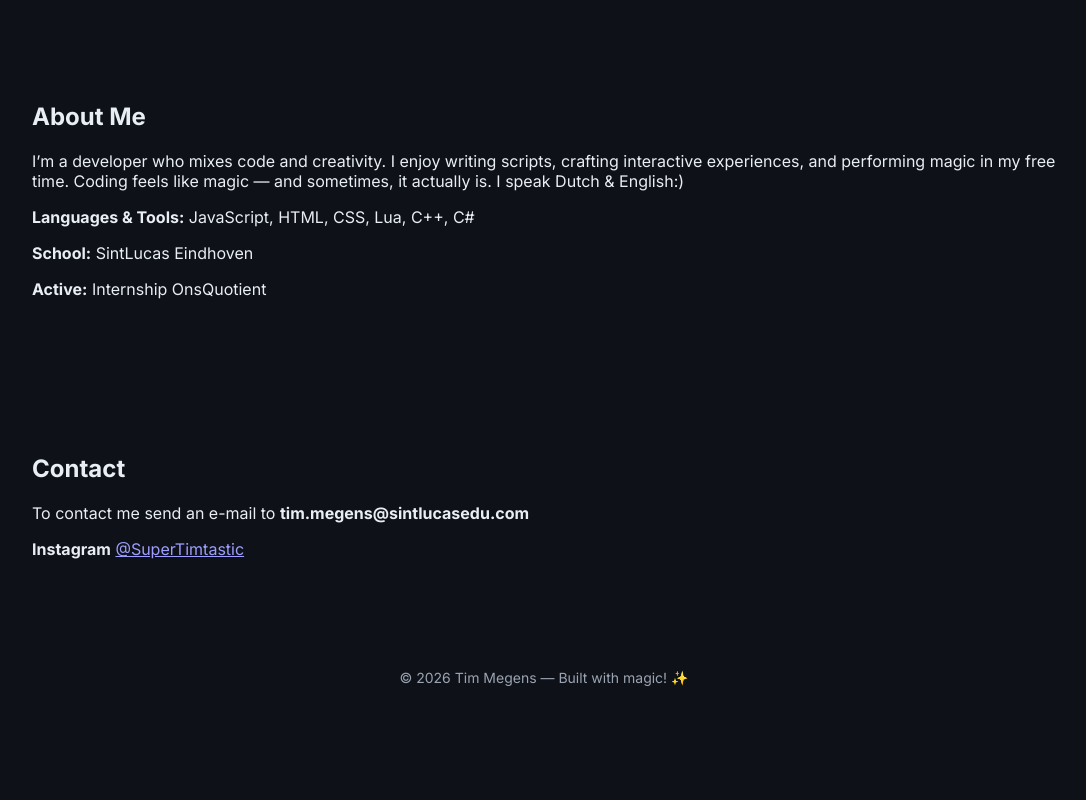
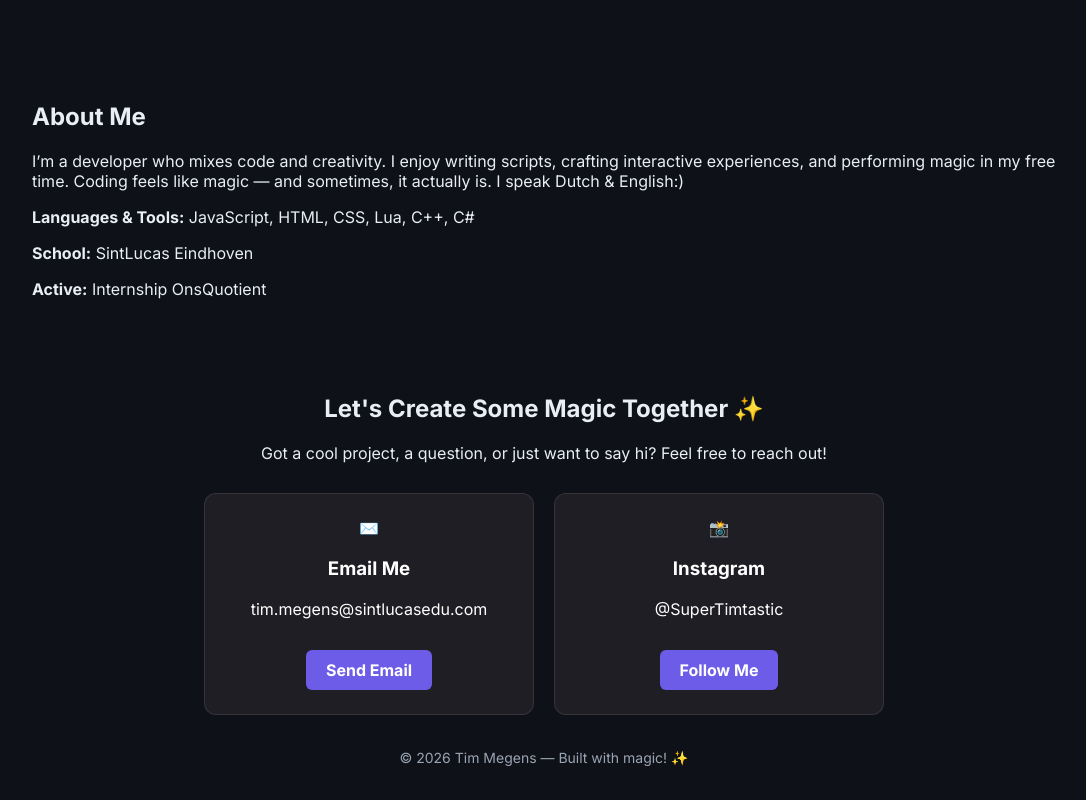
Before and after one commit to Tim20077/Tim20077.github.io, a website: page index.html in a window 1280 px wide. Shown: the part 1498-2298 px from the top of the page, without its empty margins (96-1182 px from the left). Before the commit the page ends 2218 px from the top, so only its background shows below. Drawn offline with Linux system fonts and the light colour scheme.

Commit message:
Refresh contact cards and quiz fades
Updated the contact sections in both the English and Dutch landing pages to use a modern card layout with email and Instagram actions. Added matching CSS styling for the new contact cards and improved the quiz presentation with fade-in/fade-out animation keyframes for a smoother visual effect.

```diff
--- a/index.html
+++ b/index.html
@@ -200,10 +200,27 @@
     </section>
 
 
-    <section id="contact" class="section">
-       <h2>Contact</h2>
-        <p>To contact me send an e-mail to <strong>tim.megens@sintlucasedu.com</strong></p>
-        <p><strong>Instagram</strong> <a href="https://www.instagram.com/SuperTimtastic" target="_blank">@SuperTimtastic</a></p>
+    <section id="contact" class="contact-section">
+        <h2 class="contact-intro">Let's Create Some Magic Together ✨</h2>
+        <p class="contact-intro">Got a cool project, a question, or just want to say hi? Feel free to reach out!</p>
+
+        <div class="contact-cards">
+            <!-- mail card -->
+            <div class="contact-card">
+                <div class="card-icon">✉️</div>
+                <h3>Email Me</h3>
+                <p>tim.megens@sintlucasedu.com</p>
+                <a href="mailto:tim.megens@sintlucasedu.com" class="contact-btn">Send Email</a>
+            </div>
+
+            <!-- instagram card -->
+            <div class="contact-card">
+                <div class="card-icon">📸</div>
+                <h3>Instagram</h3>
+                <p>@SuperTimtastic</p>
+                <a href="https://www.instagram.com/SuperTimtastic" target="_blank" class="contact-btn">Follow Me</a>
+            </div>
+        </div>
     </section>
 </main>
 
--- a/styles.css
+++ b/styles.css
@@ -233,3 +233,50 @@ footer {
     border-radius: 10px;
     transition: width 1s ease;
 }
+.contact-section {
+    align-items: center;
+
+}
+.contact-intro {
+    justify-self: center;
+}
+
+.contact-cards {
+    display: flex;
+    gap: 20px;
+    justify-content: center;
+    flex-wrap: wrap;
+    margin-top: 30px;
+    color: White  !important;
+}
+
+.contact-card {
+    background: #1e1e24; /* Of een kleur die bij je theme past */
+    border: 1px solid rgba(255, 255, 255, 0.1);
+    border-radius: 12px;
+    padding: 24px;
+    width: 280px;
+    text-align: center;
+    transition: transform 0.3s ease, box-shadow 0.3s ease;
+}
+
+.contact-card:hover {
+    transform: translateY(-8px) rotate(-1deg); /* Speels / kaart-effect */
+    box-shadow: 0 10px 25px rgba(0, 0, 0, 0.3);
+}
+
+.contact-btn {
+    display: inline-block;
+    margin-top: 15px;
+    padding: 10px 20px;
+    background-color: #6c5ce7; /* Kies je eigen accentkleur */
+    color: #fff;
+    border-radius: 6px;
+    text-decoration: none;
+    font-weight: bold;
+    transition: background 0.2s;
+}
+
+.contact-btn:hover {
+    background-color: #a29bfe;
+}
```
Also changed, not shown: Supertimtastic/quiz.html (+10 -0 lines), index-nl.html (+21 -4 lines).
